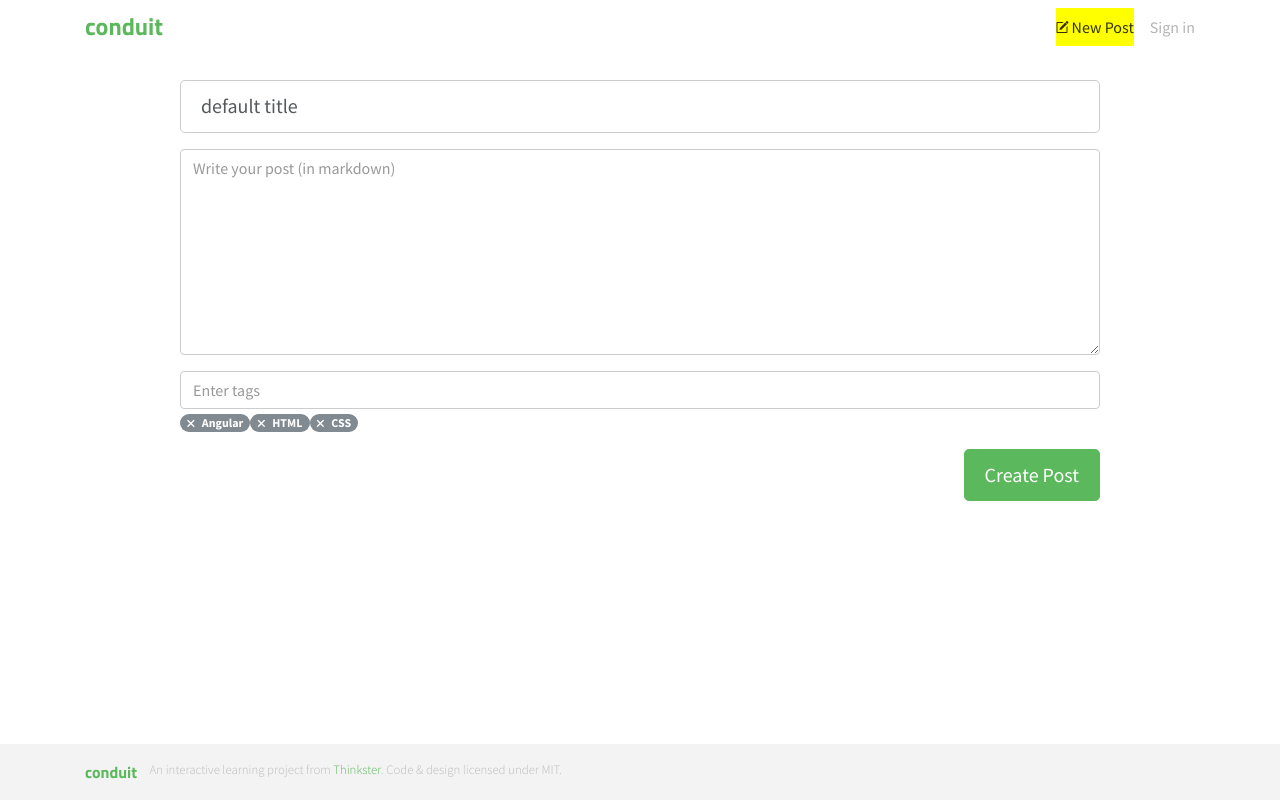
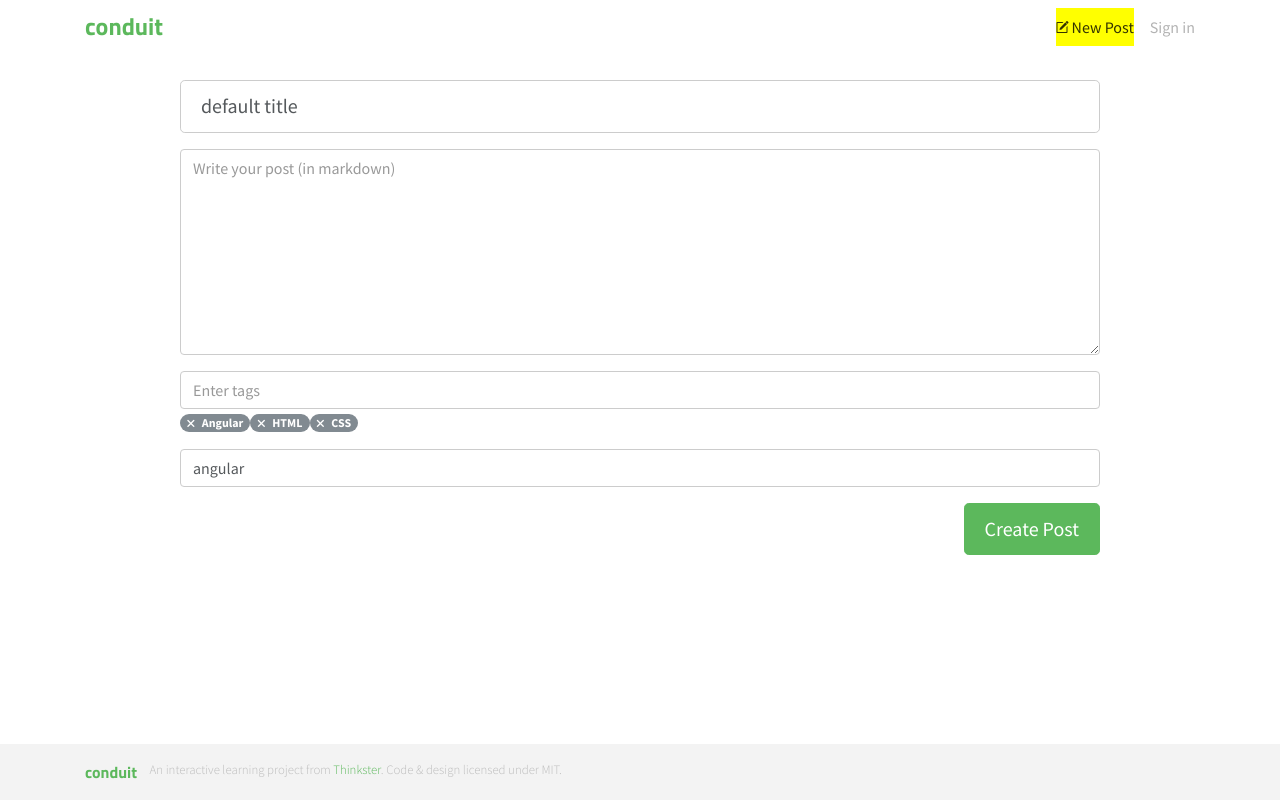
Before and after one commit to wellwind/angular-realworld-advanced, an Angular app: page /create in a window 1280 px wide. Built offline with nearby package versions, Linux system fonts and the light colour scheme; a web font is replaced by a local one.

Commit message:
設計巢狀的 FormGroup

```diff
--- a/src/app/posts/editor/editor.component.html
+++ b/src/app/posts/editor/editor.component.html
@@ -17,6 +17,13 @@
                 <i class="ion-close-round" (click)="removeTag(index)"></i> {{ tag.value }}</span>
             </div>
           </fieldset>
+
+          <section formGroupName="seo">
+            <fieldset class="form-group">
+              <input class="form-control" type="text" placeholder="Meta tags" formControlName="meta">
+            </fieldset>
+          </section>
+
           <button type="button" class="btn btn-lg btn-primary pull-xs-right" (click)="createPost()">
             Create Post
           </button>
--- a/src/app/posts/editor/editor.component.ts
+++ b/src/app/posts/editor/editor.component.ts
@@ -14,7 +14,10 @@ export class EditorComponent implements OnInit {
       new FormControl('Angular'),
       new FormControl('HTML'),
       new FormControl('CSS')
-    ])
+    ]),
+    seo: new FormGroup({
+      meta: new FormControl('angular')
+    })
   });
 
   get tags(): FormArray {
```
